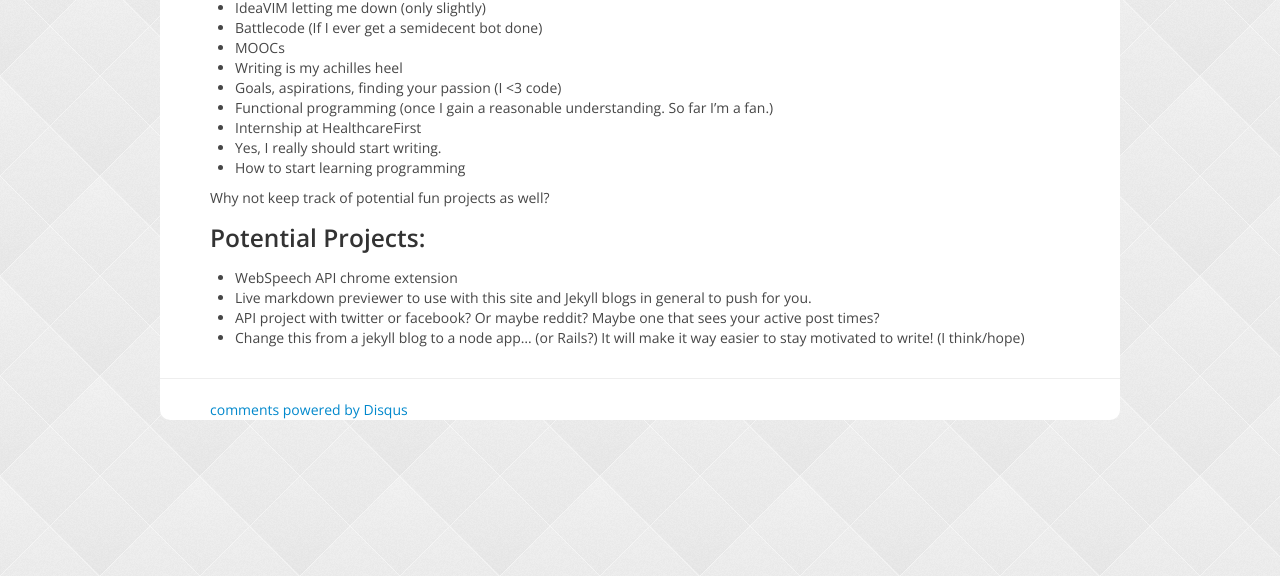
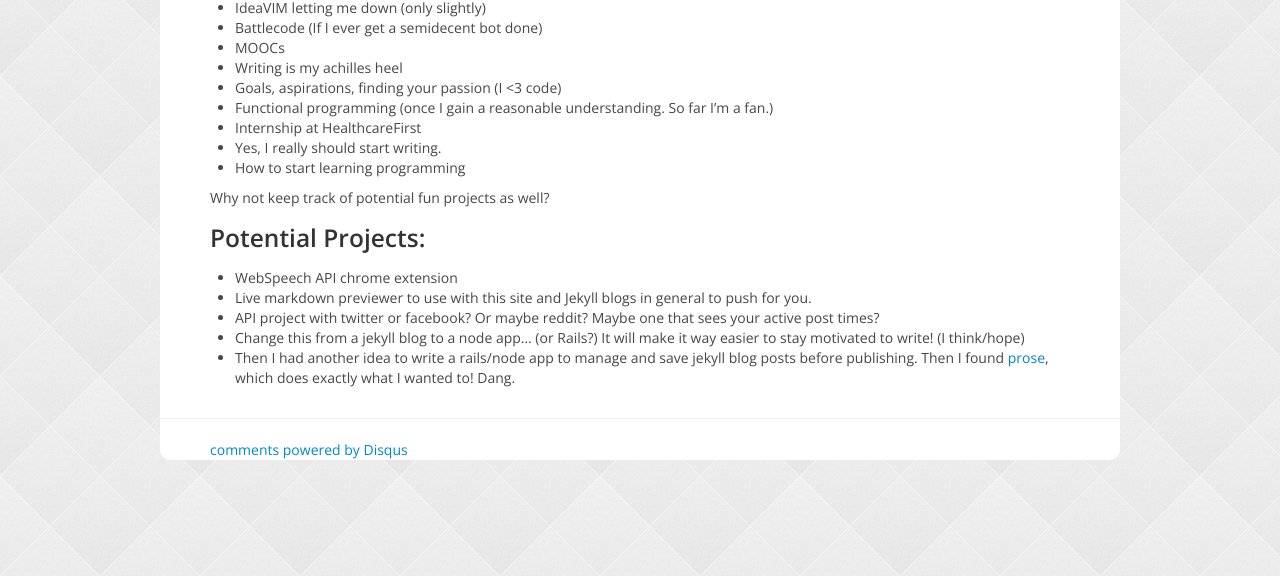
Before and after one commit to ryan-endacott/ryan-endacott.github.com, a Jekyll site: the page built from _posts/2013-1-13-What's-a-blog.md, in a window 1280 px wide, cut to the strip 324-900 px from the top of the page. Built offline with Jekyll 4.4.1, drawn with Linux system fonts in a browser that asks for light colours; nearby versions of some CDN libraries; Markdown is read by kramdown in place of the engine named in the settings; comment, search, counter and statistics services are not loaded.

Commit message:
Found prose.io

```diff
--- a/_posts/2013-1-13-What's-a-blog.md
+++ b/_posts/2013-1-13-What's-a-blog.md
@@ -33,3 +33,4 @@ Why not keep track of potential fun projects as well?
 * Live markdown previewer to use with this site and Jekyll blogs in general to push for you.
 * API project with twitter or facebook?  Or maybe reddit?  Maybe one that sees your active post times?
 * Change this from a jekyll blog to a node app... (or Rails?)  It will make it way easier to stay motivated to write! (I think/hope)
+* Then I had another idea to write a rails/node app to manage and save jekyll blog posts before publishing.  Then I found [prose](http://prose.io), which does exactly what I wanted to!  Dang.
```
